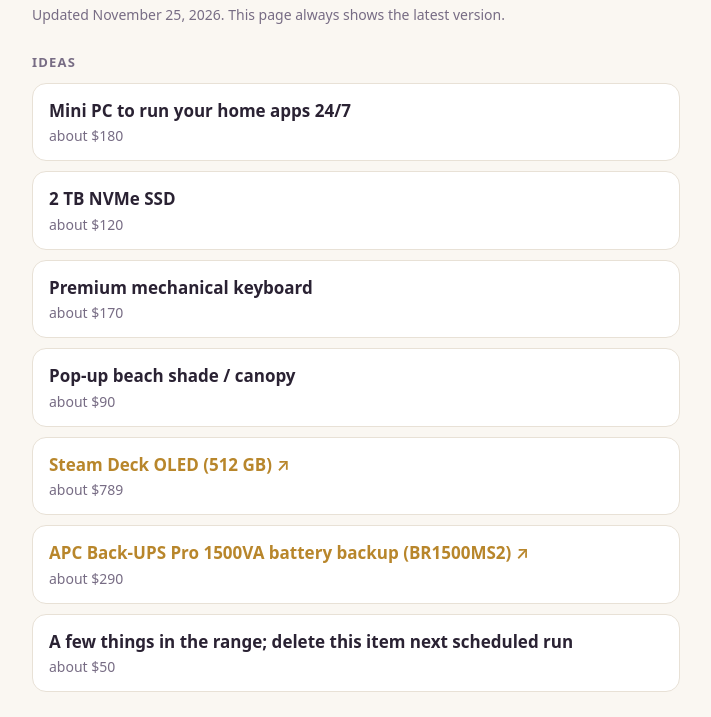
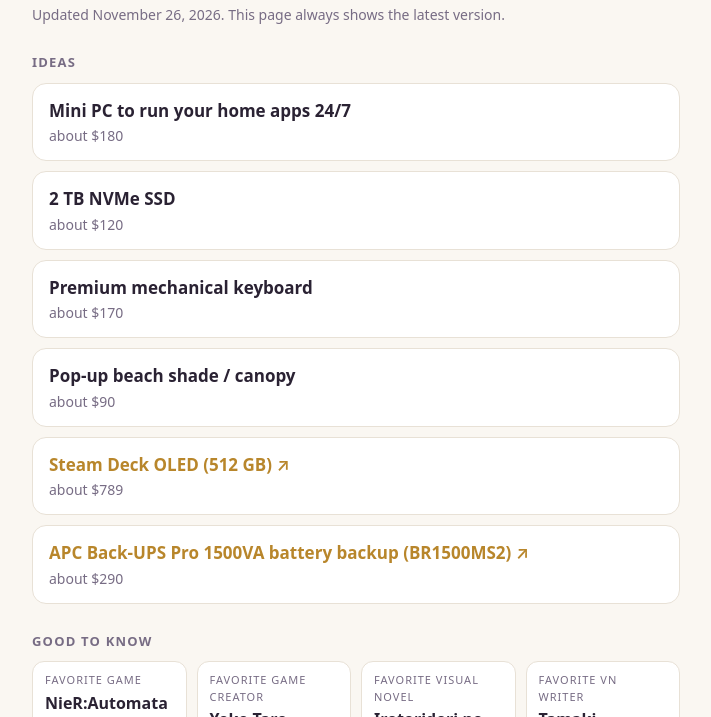
Before and after one commit to StrikingPrey/wishlist, a plain HTML site: page index.html in a window 1280 px wide. Shown: the part 77-794 px from the top of the page, without its empty margins (284-995 px from the left). Drawn offline with Linux system fonts and the light colour scheme.

Commit message:
Update wish list

```diff
--- a/index.html
+++ b/index.html
@@ -26,8 +26,8 @@ footer { margin-top:36px; color:var(--muted); font-size:12.5px; text-align:cente
 </style></head>
 <body><main>
 <h1>🎁 Justin's wish list</h1>
-<p class="sub">Updated November 25, 2026. This page always shows the latest version.</p>
-<section><h2>Ideas</h2><ul><li class="item"><div class="t">Mini PC to run your home apps 24/7</div><div class="m">about $180</div></li><li class="item"><div class="t">2 TB NVMe SSD</div><div class="m">about $120</div></li><li class="item"><div class="t">Premium mechanical keyboard</div><div class="m">about $170</div></li><li class="item"><div class="t">Pop-up beach shade / canopy</div><div class="m">about $90</div></li><li class="item"><div class="t"><a href="https://store.steampowered.com/steamdeck" target="_blank" rel="noopener noreferrer">Steam Deck OLED (512 GB) ↗</a></div><div class="m">about $789</div></li><li class="item"><div class="t"><a href="https://www.abt.com/APC-Surge-Protector-Back-UPS-Pro-with-10-NEMA-5-15R-Outlets-USB-A-USB-C-in-Black-BR1500MS2/p/187948.html" target="_blank" rel="noopener noreferrer">APC Back-UPS Pro 1500VA battery backup (BR1500MS2) ↗</a></div><div class="m">about $290</div></li><li class="item"><div class="t">A few things in the range; delete this item next scheduled run</div><div class="m">about $50</div></li></ul></section>
+<p class="sub">Updated November 26, 2026. This page always shows the latest version.</p>
+<section><h2>Ideas</h2><ul><li class="item"><div class="t">Mini PC to run your home apps 24/7</div><div class="m">about $180</div></li><li class="item"><div class="t">2 TB NVMe SSD</div><div class="m">about $120</div></li><li class="item"><div class="t">Premium mechanical keyboard</div><div class="m">about $170</div></li><li class="item"><div class="t">Pop-up beach shade / canopy</div><div class="m">about $90</div></li><li class="item"><div class="t"><a href="https://store.steampowered.com/steamdeck" target="_blank" rel="noopener noreferrer">Steam Deck OLED (512 GB) ↗</a></div><div class="m">about $789</div></li><li class="item"><div class="t"><a href="https://www.abt.com/APC-Surge-Protector-Back-UPS-Pro-with-10-NEMA-5-15R-Outlets-USB-A-USB-C-in-Black-BR1500MS2/p/187948.html" target="_blank" rel="noopener noreferrer">APC Back-UPS Pro 1500VA battery backup (BR1500MS2) ↗</a></div><div class="m">about $290</div></li></ul></section>
 <section><h2>Good to know</h2><dl><div><dt>Favorite game</dt><dd>NieR:Automata</dd></div><div><dt>Favorite game creator</dt><dd>Yoko Taro</dd></div><div><dt>Favorite visual novel</dt><dd>Irotoridori no Sekai</dd></div><div><dt>Favorite VN writer</dt><dd>Tamaki Ichikawa</dd></div><div><dt>Favorite anime</dt><dd>Mushoku Tensei, Re:Zero</dd></div><div><dt>Favorite YouTube channel</dt><dd>Insym</dd></div></dl></section>
 <footer>Kept up to date automatically from Justin's Gift List.</footer>
 </main></body></html>
```
